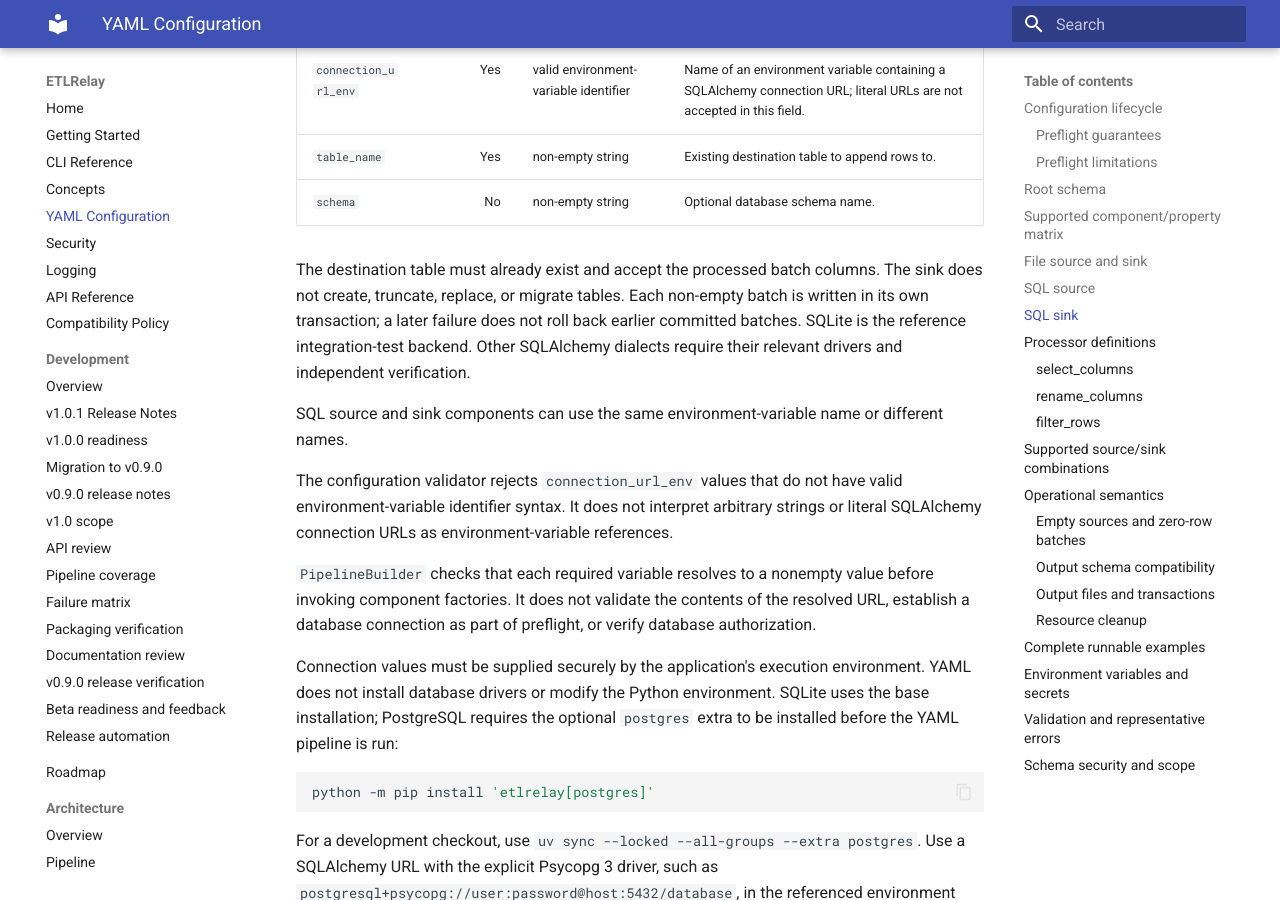
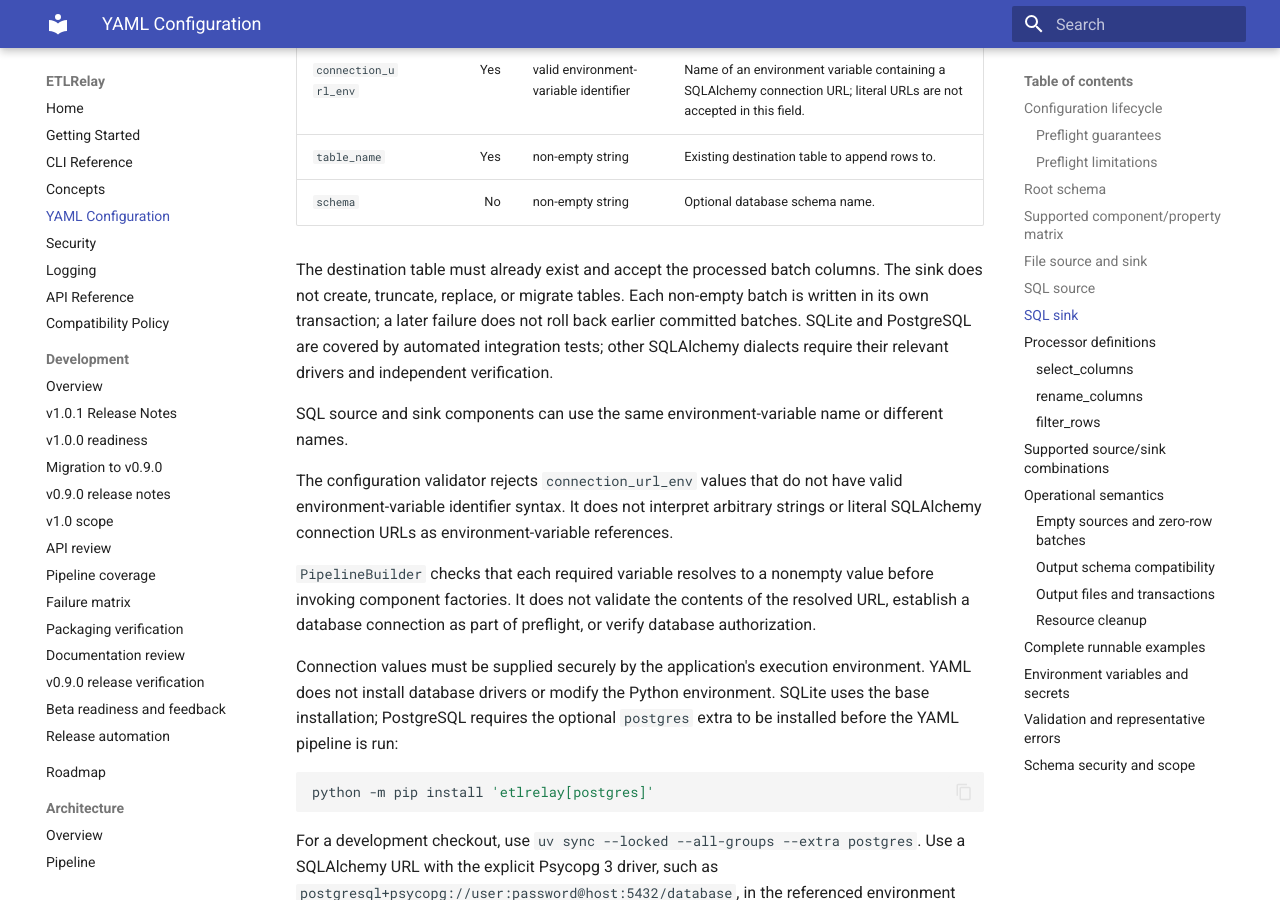
Before and after one commit to apaquette/ETLRelay, an MkDocs documentation site: the page built from docs/configuration.md, in a window 1280 px wide and 900 px high, scrolled down 5889 px. Built offline with MkDocs 1.6.1 and Material for MkDocs 9.7.7, drawn with Linux system fonts in a browser that asks for light colours; the version menu is left out.

Commit message:
test: tighten PostgreSQL YAML integration coverage

```diff
--- a/docs/configuration.md
+++ b/docs/configuration.md
@@ -177,7 +177,7 @@ When `schema` is omitted or `null`, `SqlSource` infers its schema using the exis
 | `table_name` | Yes | non-empty string | Existing destination table to append rows to. |
 | `schema` | No | non-empty string | Optional database schema name. |
 
-The destination table must already exist and accept the processed batch columns. The sink does not create, truncate, replace, or migrate tables. Each non-empty batch is written in its own transaction; a later failure does not roll back earlier committed batches. SQLite is the reference integration-test backend. Other SQLAlchemy dialects require their relevant drivers and independent verification.
+The destination table must already exist and accept the processed batch columns. The sink does not create, truncate, replace, or migrate tables. Each non-empty batch is written in its own transaction; a later failure does not roll back earlier committed batches. SQLite and PostgreSQL are covered by automated integration tests; other SQLAlchemy dialects require their relevant drivers and independent verification.
 
 SQL source and sink components can use the same environment-variable name or different names.
 
```
Also changed, not shown: 2 other files.
